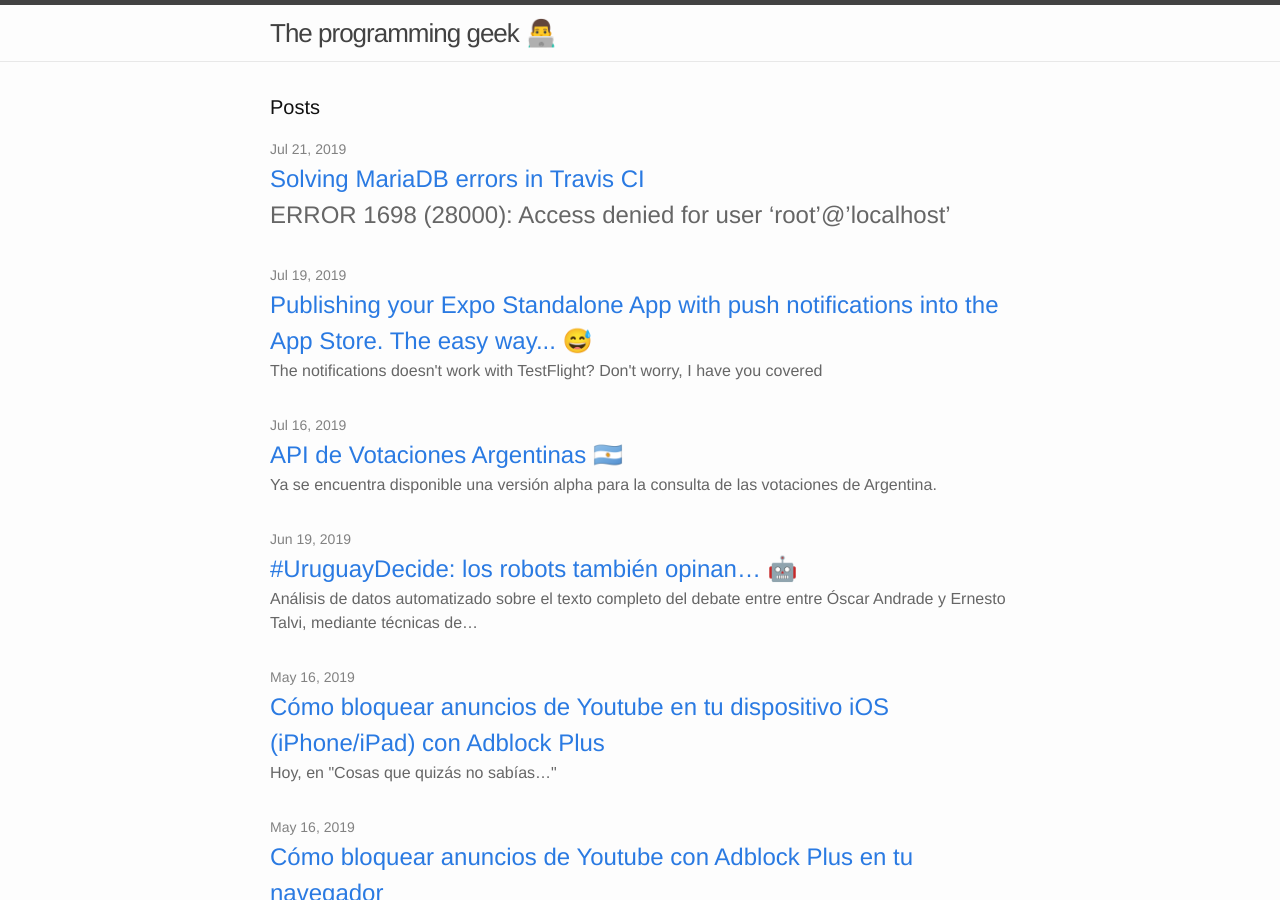
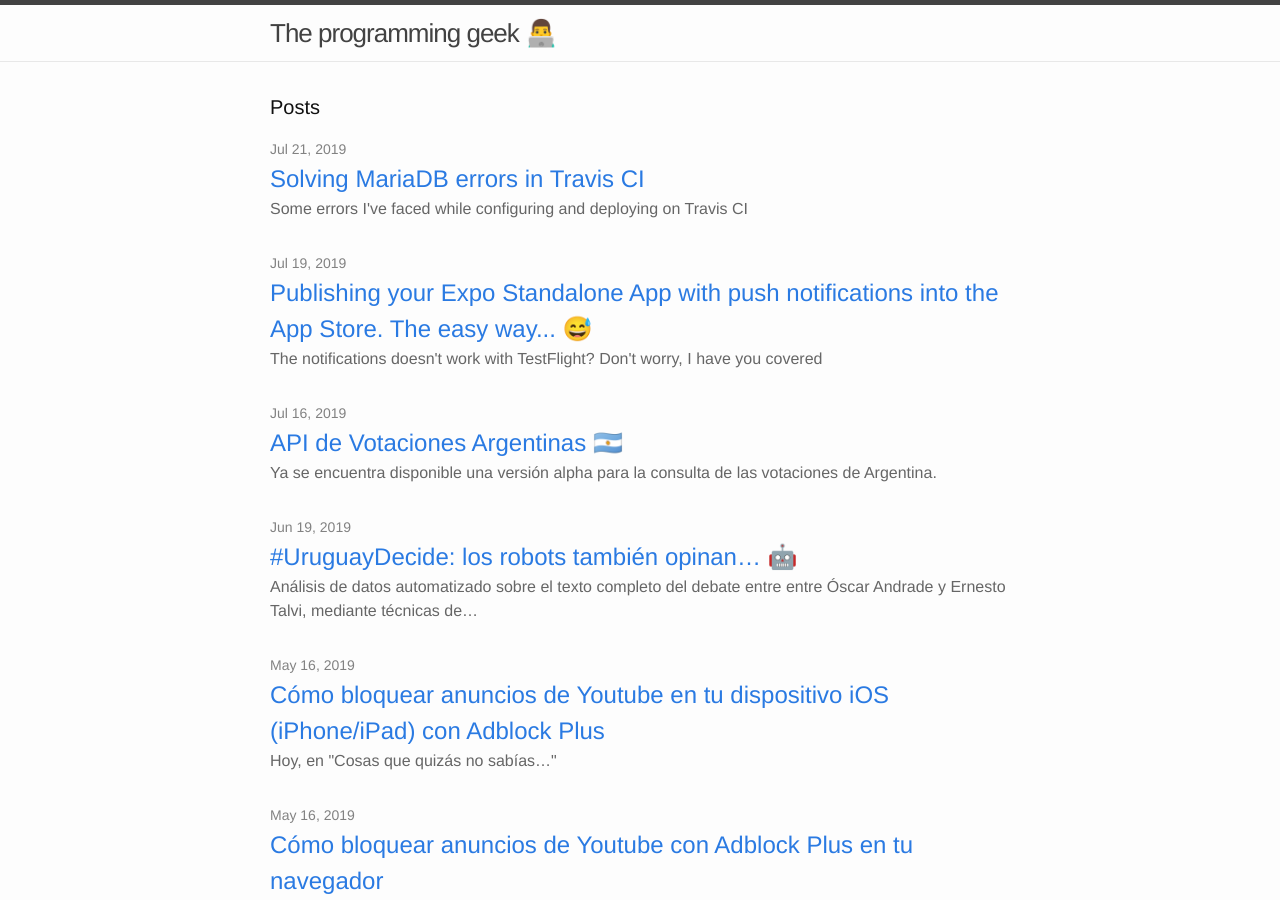
Before and after one commit to nahuelhds/nahuelhds.github.io, a Jekyll site: the page built from index.html, in a window 1280 px wide and 900 px high. Built offline with Jekyll 4.4.1, drawn with Linux system fonts in a browser that asks for light colours.

Commit message:
Travis CI

```diff
--- a/_posts/2019-07-21-Solving-MariaDB-errors-in-Travis-CI.md
+++ b/_posts/2019-07-21-Solving-MariaDB-errors-in-Travis-CI.md
@@ -1,6 +1,8 @@
 ---
 lang: en
 title: "Solving MariaDB errors in Travis CI"
+excerpt: >-
+  Some errors I've faced while configuring and deploying on Travis CI
 categories:
   - mariadb
 keywords:
@@ -13,7 +15,7 @@ keywords:
 
 ## ERROR 1698 (28000): Access denied for user 'root'@'localhost'
 
-If you're receiving **"ERROR 1698 (28000): Access denied for user 'root'@'localhost'"** on TravisCI with MariaDB database, you need to use `sudo` in the line execution. Yeah. Just that.
+You need to use `sudo` in the line execution. Yeah. Just that.
 
 I had this `.travis.yml` file
 
```
